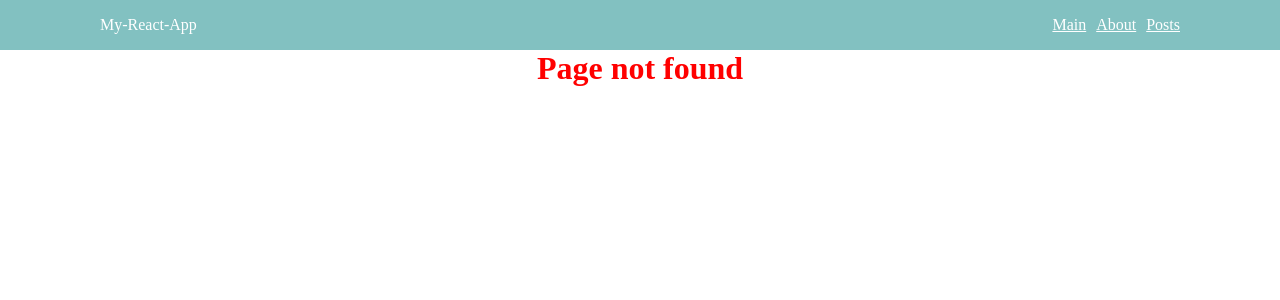
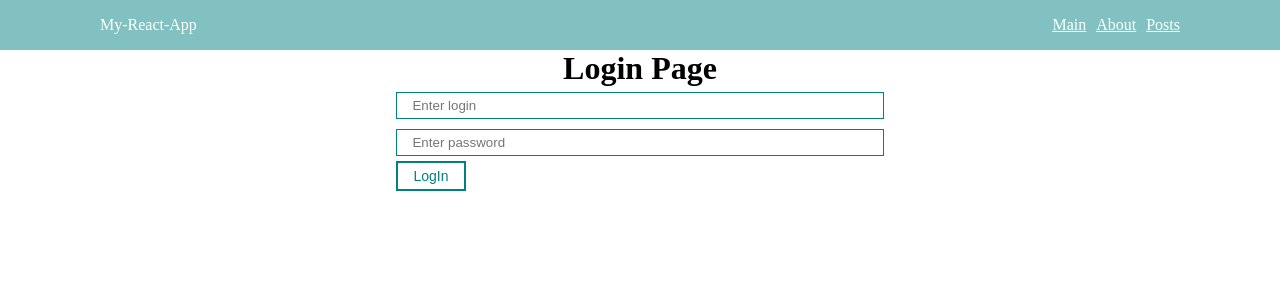
Before and after one commit to Mowgle88/my-react-app, a React (Create React App) app: page /login in a window 1280 px wide. Before the commit this address had no page. Shown: the top 300 px of the page. Built offline with nearby package versions, Linux system fonts and the light colour scheme.

Commit message:
feat: add login page and authcontext

```diff
--- a/src/App.tsx
+++ b/src/App.tsx
@@ -1,13 +1,25 @@
-import React from 'react';
+import React, { useEffect, useState } from 'react';
 import Navigation from './components/Navigation';
 import AppRouter from './components/AppRouter';
+import { AuthContext } from './components/contaxt';
 
 function App() {
+
+  const [isAuth, setIsAuth] = useState(false);
+  const [isLoading, setIsLoading] = useState(true);
+
+  useEffect(() => {
+    if(localStorage.getItem('auth')) {
+      setIsAuth(true);
+    }
+    setIsLoading(false);
+  }, [])
+
     return (
-      <>
+      <AuthContext.Provider value ={{isAuth, setIsAuth, isLoading}}>
         <Navigation />
         <AppRouter />
-      </>
+      </AuthContext.Provider>
   )
 }
 
--- a/src/components/AppRouter.tsx
+++ b/src/components/AppRouter.tsx
@@ -1,20 +1,38 @@
-import React from 'react'
-import { Route, Routes } from 'react-router-dom'
+import React, { useContext } from 'react'
+import { Navigate, Route, Routes } from 'react-router-dom'
 import About from '../pages/About'
 import Main from '../pages/Main'
 import Posts from '../pages/Posts'
 import Error from '../pages/Error';
 import PostIdPage from '../pages/PostIdPage'
+import Login from '../pages/Login'
+import { AuthContext } from './contaxt'
+import Loader from './UI/Loader/Loader'
 
 export default function AppRouter() {
+
+  const {isAuth, isLoading} = useContext(AuthContext);
+
+  if(isLoading) {
+    return <Loader />
+  }
+
   return (
     <>
       <Routes>
-          <Route path="/" element={<Main />} />
-          <Route path="/about" element={<About />} />
-          <Route path="/posts" element={<Posts />} />
-          <Route path="/posts/:id" element={<PostIdPage />} />
-          <Route path="/*" element={<Error />} />
+        {isAuth
+          ?
+          <>
+            <Route path="/" element={<Main />} />
+            <Route path="/about" element={<About />} />
+            <Route path="/posts" element={<Posts />} />
+            <Route path="/posts/:id" element={<PostIdPage />} />
+            <Route path="/*" element={<Error />} />
+            <Route path="/login" element={<Navigate  to="/" replace />} />
+          </>
+          :
+          <Route path="/login" element={<Login />} />}
+          <Route path="/*" element={<Navigate  to="/login" replace />} />
         </Routes>
     </>
   )
--- a/src/components/Navigation.tsx
+++ b/src/components/Navigation.tsx
@@ -1,7 +1,17 @@
-import React from 'react'
+import React, { useContext } from 'react'
 import { Link } from 'react-router-dom'
+import { AuthContext } from './contaxt';
+import MyButton from './UI/button/MyButton'
 
 export default function Navigation() {
+
+  const {isAuth, setIsAuth} = useContext(AuthContext);
+
+  const logout = () => {
+    setIsAuth(false);
+    localStorage.removeItem('auth');
+  }
+
   return (
     <nav className="navbar">
       <span>My-React-App</span>
@@ -11,6 +21,14 @@ export default function Navigation() {
         <Link className="navbar__link" to="/about">About</Link>
         <Link className="navbar__link" to="/posts">Posts</Link>
       </span>
+
+      {isAuth &&
+      <MyButton
+        style={{marginLeft:"10px", color:"white", border:"2px solid white"}}
+        onClick={logout}
+      >
+        LogOut
+      </MyButton>}
     </nav>
   )
 }
--- a/src/components/UI/button/MyButton.tsx
+++ b/src/components/UI/button/MyButton.tsx
@@ -6,7 +6,7 @@ interface ButtonProps {
     [className: string]: string
   },
   disabled?: boolean,
-  onClick: (e: React.MouseEvent<HTMLButtonElement>) => void
+  onClick?: (e: React.MouseEvent<HTMLButtonElement>) => void
 }
 
 export default function MyButton({children, ...props}: ButtonProps) {
--- a/src/components/UI/input/MyInput.tsx
+++ b/src/components/UI/input/MyInput.tsx
@@ -4,8 +4,8 @@ import classes from './MyInput.module.css'
 interface InputProps {
   type: string,
   placeholder: string,
-  value: string,
-  onChange: (e: React.ChangeEvent<HTMLInputElement>) => void
+  value?: string,
+  onChange?: (e: React.ChangeEvent<HTMLInputElement>) => void
 }
 
 export default function MyInput(props: InputProps) {
--- /dev/null
+++ b/src/components/contaxt/index.ts
@@ -0,0 +1,11 @@
+import { createContext } from "react";
+
+interface AuthContextInterface {
+  isAuth: boolean,
+  setIsAuth: React.Dispatch<React.SetStateAction<boolean>>,
+  isLoading: boolean
+}
+
+export const AuthContext = createContext<AuthContextInterface>(
+  {isAuth: false, setIsAuth: () => true, isLoading: true}
+);
--- /dev/null
+++ b/src/pages/Login.tsx
@@ -0,0 +1,26 @@
+import React, { useContext } from 'react'
+import { AuthContext } from '../components/contaxt';
+import MyButton from '../components/UI/button/MyButton'
+import MyInput from '../components/UI/input/MyInput'
+
+export default function Login() {
+
+  const {isAuth, setIsAuth} = useContext(AuthContext);
+
+  const login = (event: any) => {
+    event.preventDefault();
+    setIsAuth(true);
+    localStorage.setItem('auth', 'true');
+  }
+
+  return (
+    <div>
+      <h1 style={{textAlign:"center"}}>Login Page</h1>
+      <form onSubmit={login}>
+        <MyInput type="text" placeholder="Enter login" />
+        <MyInput type="password" placeholder="Enter password" />
+        <MyButton>LogIn</MyButton>
+      </form>
+    </div>
+  )
+}
```
